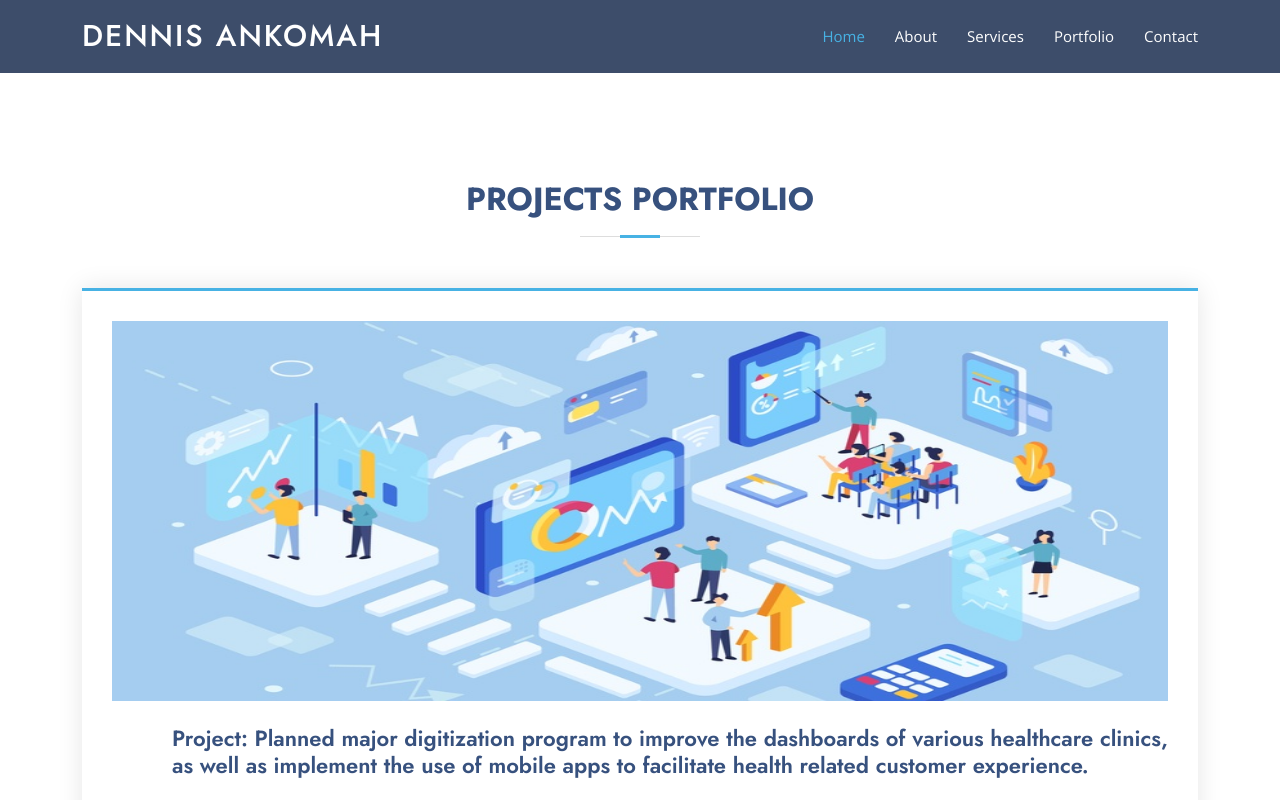
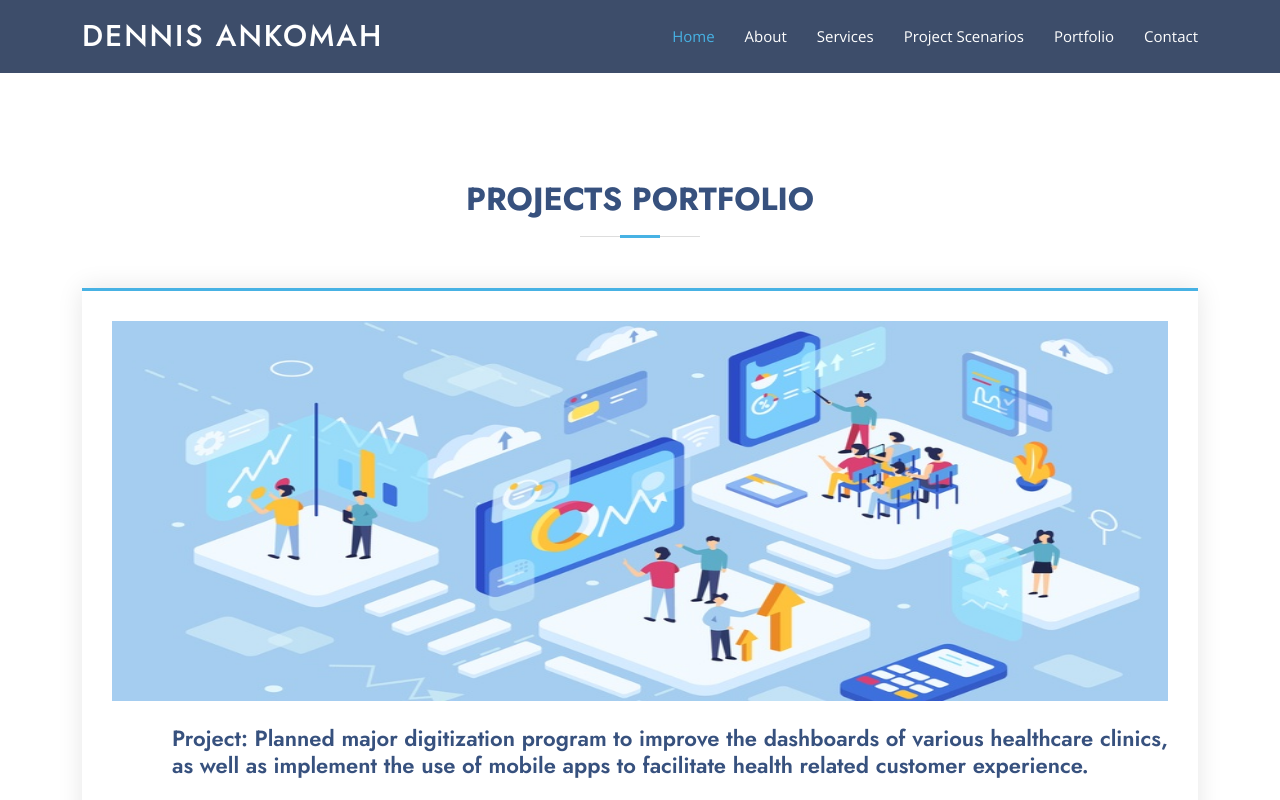
Before and after one commit to dankomah/ankotechglobal, a plain HTML site: page portfolio.html in a window 1280 px wide. Shown: the top 800 px of the page. Drawn offline with nearby package versions, Linux system fonts and the light colour scheme.

Commit message:
Update portfolio.html

```diff
--- a/portfolio.html
+++ b/portfolio.html
@@ -46,6 +46,8 @@
           <li><a class="nav-link scrollto active" href="index.html">Home</a></li>
           <li><a class="nav-link scrollto" href="about.html">About</a></li>
           <li><a class="nav-link scrollto" href="index.html#services">Services</a></li>
+                    <li><a class="nav-link scrollto" href="index.html#scenarios">Project Scenarios</a></li>
+
           <li><a class="nav-link   scrollto" href="portfolio.html">Portfolio</a></li>
 
           <li><a class="nav-link scrollto" href="contact.html">Contact</a></li>
```
